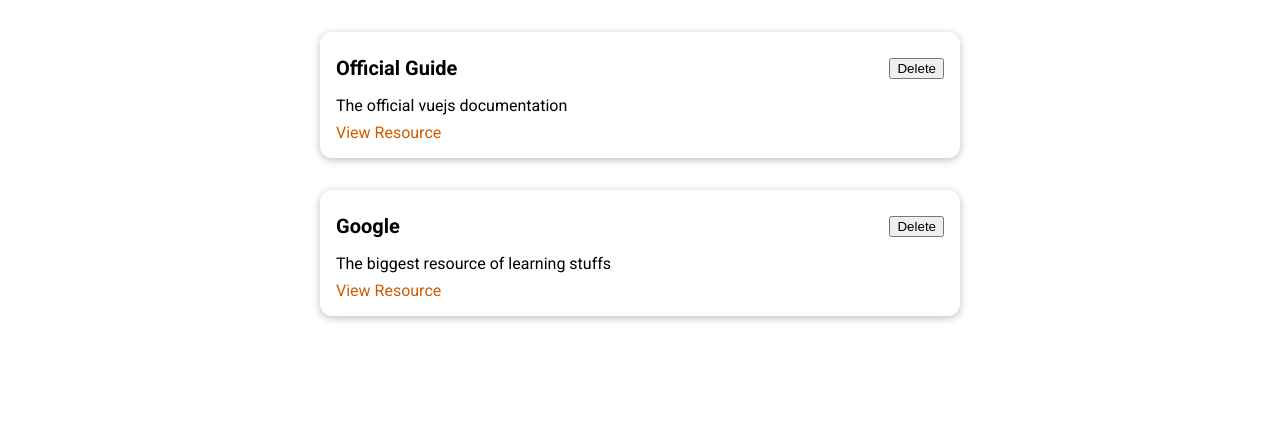
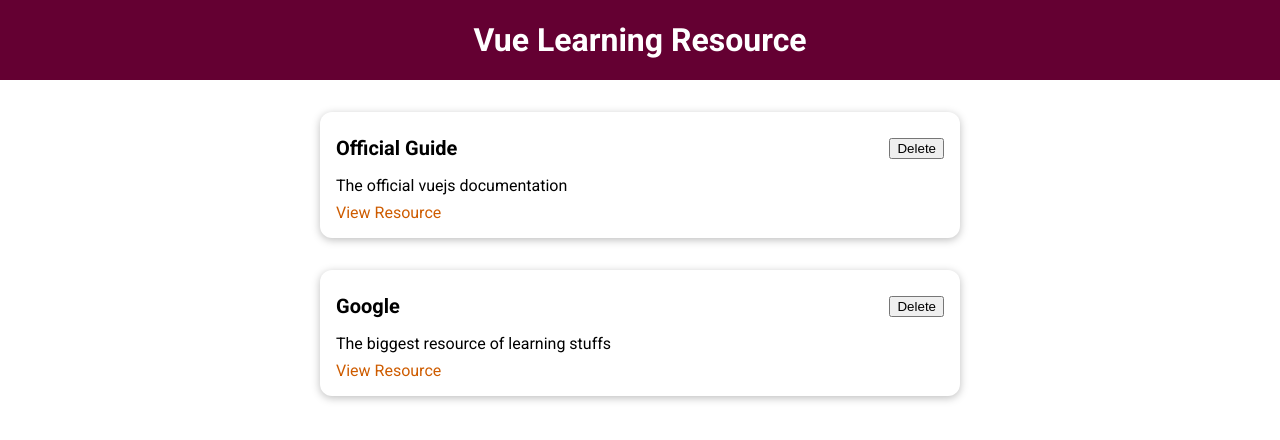
Before and after one commit to Shohan494/vue-again, a Vue app in the folder LEARNING-RESOURCE/: page / in a window 1280 px wide. Shown: the top 440 px of the page. Built offline with nearby package versions, Linux system fonts and the light colour scheme.

Commit message:
adding header component

```diff
--- a/LEARNING-RESOURCE/src/App.vue
+++ b/LEARNING-RESOURCE/src/App.vue
@@ -1,11 +1,15 @@
 <template>
+  <the-header :title="headerName"></the-header>
   <stored-resources :storedResources="storedResources"></stored-resources>
 </template>
 
 <script>
 import StoredResources from './components/learning-resources/StoredResources.vue';
+import TheHeader from './components/layouts/TheHeader.vue';
+
 export default {
   components: {
+    TheHeader,
     StoredResources,
   },
   data() {
@@ -24,6 +28,7 @@ export default {
           link: 'https://google.com',
         },
       ],
+      headerName: 'Vue Learning Resource'
     };
   },
 };
--- /dev/null
+++ b/LEARNING-RESOURCE/src/components/layouts/TheHeader.vue
@@ -0,0 +1,27 @@
+<template>
+  <header>
+    <h1>{{ title }}</h1>
+  </header>
+</template>
+
+<script>
+export default {
+  props: ['title']
+}
+</script>
+
+<style scoped>
+header {
+  width: 100%;
+  height: 5rem;
+  background-color: #640032;
+  display: flex;
+  justify-content: center;
+  align-items: center;
+}
+
+header h1 {
+  color: white;
+  margin: 0;
+}
+</style>
```
